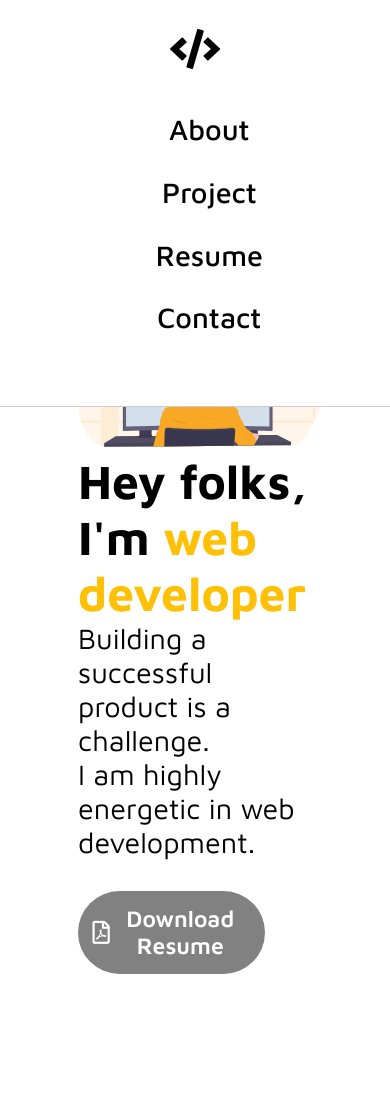
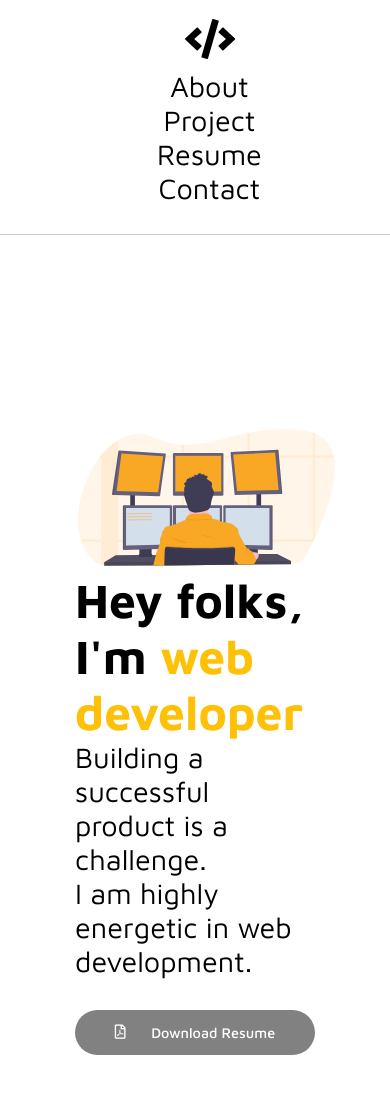
Before and after one commit to Rjb89/Fcc_portfolio, a plain HTML site: page index.html in a window 390 px wide. Before the commit the page ends 1064 px from the top, so only its background shows below. Drawn offline with Linux system fonts and the light colour scheme.

Commit message:
fixing responsive

```diff
--- a/css/style.css
+++ b/css/style.css
@@ -28,6 +28,11 @@ p {
 }
 ul {
   list-style: none;
+  display: flex;
+  justify-content: space-evenly;
+}
+li{
+
 }
 .fa-code {
   font-size: 2.5rem;
@@ -43,7 +48,7 @@ a {
   text-decoration: none;
   margin-left: 1.8rem;
   color: black;
-  font-weight: 500;
+  /* font-weight: 500; */
   text-transform: capitalize;
 }
 nav {
@@ -71,6 +76,8 @@ nav {
   display: flex;
   justify-content: center;
   align-items: center;
+  position: relative;
+  top: 30px;
   }
 
 #ws-container {
@@ -86,9 +93,9 @@ button {
   border-radius: 50px;
   outline: transparent;
   border: none;
-  font-size: 0.8em;
+  font-size: 0.6em;
   text-transform: capitalize;
-  font-weight: 600;
+  font-weight: 500;
   color: rgb(255, 255, 255);
   font-family: "Maven Pro", serif;
   background-color: rgb(129, 129, 129);
@@ -114,16 +121,22 @@ li:hover {
     #welcome-section{
       flex-direction: column-reverse;
       position: relative;
-      top: 220px;
+      top: 320px;
     }
     nav{
       flex-direction: column;
     }
+    button{
+      font-size: .9rem;
+      width: 15rem;
+      justify-content: space-evenly;
+    }
     ul{
-      flex-direction: column;
-      padding: 1.8rem;}
-      li{
-          padding: .9rem;
+      flex-direction: column;}
+      .fa-code{
+        position: relative;
+        bottom:10px ;
+        left: 15px;
       }
     }
   }
```
